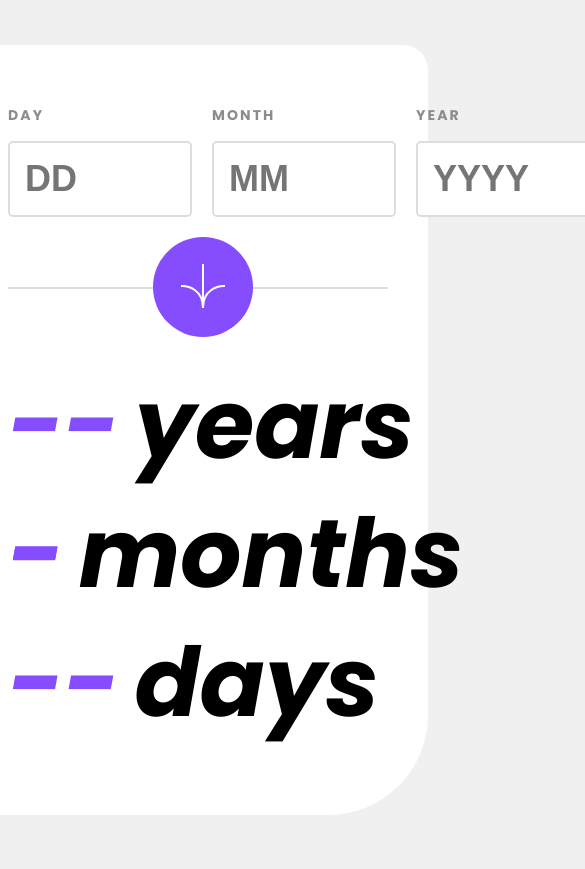
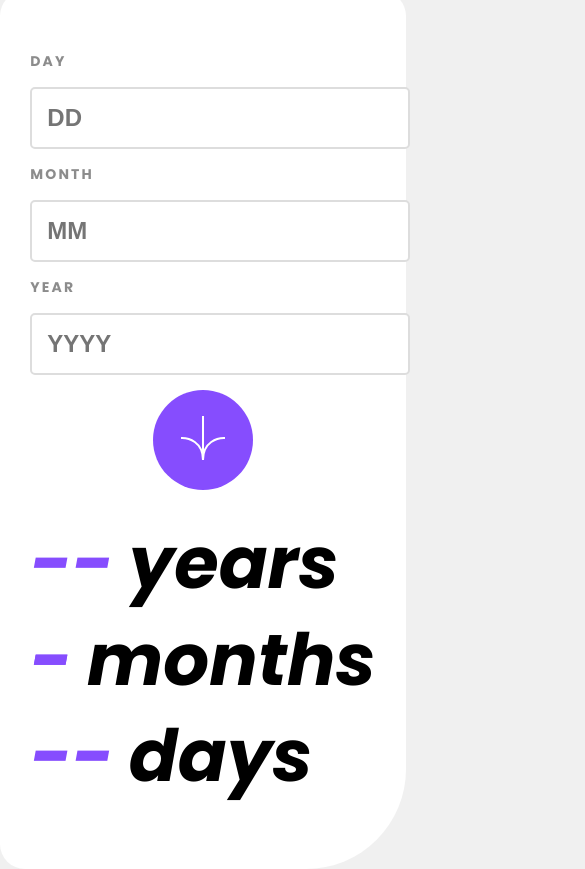
Before and after one commit to marktim24/age-calculator-app-main, a React (Vite) app: page / in a window 390 px wide. Shown: the top 869 px of the page, 585 px wide, since content can reach past the window. Built offline with nearby package versions, Linux system fonts and the light colour scheme.

Commit message:
Adaptive response [100%]

```diff
--- a/src/assets/components/AgeCalculator/AgeCalculator.module.scss
+++ b/src/assets/components/AgeCalculator/AgeCalculator.module.scss
@@ -16,6 +16,10 @@
 		border-radius: 25px 25px 100px 25px;
 		padding: 60px 30px;
 	}
+	@media (max-width: 768px) {
+		height: auto;
+		width: auto;
+	}
 }
 
 .form {
@@ -30,6 +34,12 @@
 		@media (max-width: 992px) {
 			margin-right: 20px;
 			margin-bottom: 20px;
+		}
+
+		@media (max-width: 768px) {
+			margin-right: 0;
+			margin-bottom: 15px;
+			width: 100%;
 		}
 
 		> label {
@@ -53,7 +63,15 @@
 			font-weight: 700;
 			border: 2px solid $border-color;
 			border-radius: 5px;
+
+			@media (max-width: 768px) {
+				width: 100%;
+				font-size: 24px;
+			}
 		}
+	}
+	@media (max-width: 768px) {
+		flex-direction: column;
 	}
 }
 
@@ -89,6 +107,11 @@
 			width: calc(100% - 10px);
 		}
 	}
+	@media (max-width: 768px) {
+		&::before {
+			display: none;
+		}
+	}
 }
 
 .output {
@@ -108,6 +131,9 @@
 	@media (max-width: 992px) {
 		font-size: 48px;
 	}
+	@media (max-width: 768px) {
+		font-size: 36px;
+	}
 }
 
 .calculatedAge {
```
